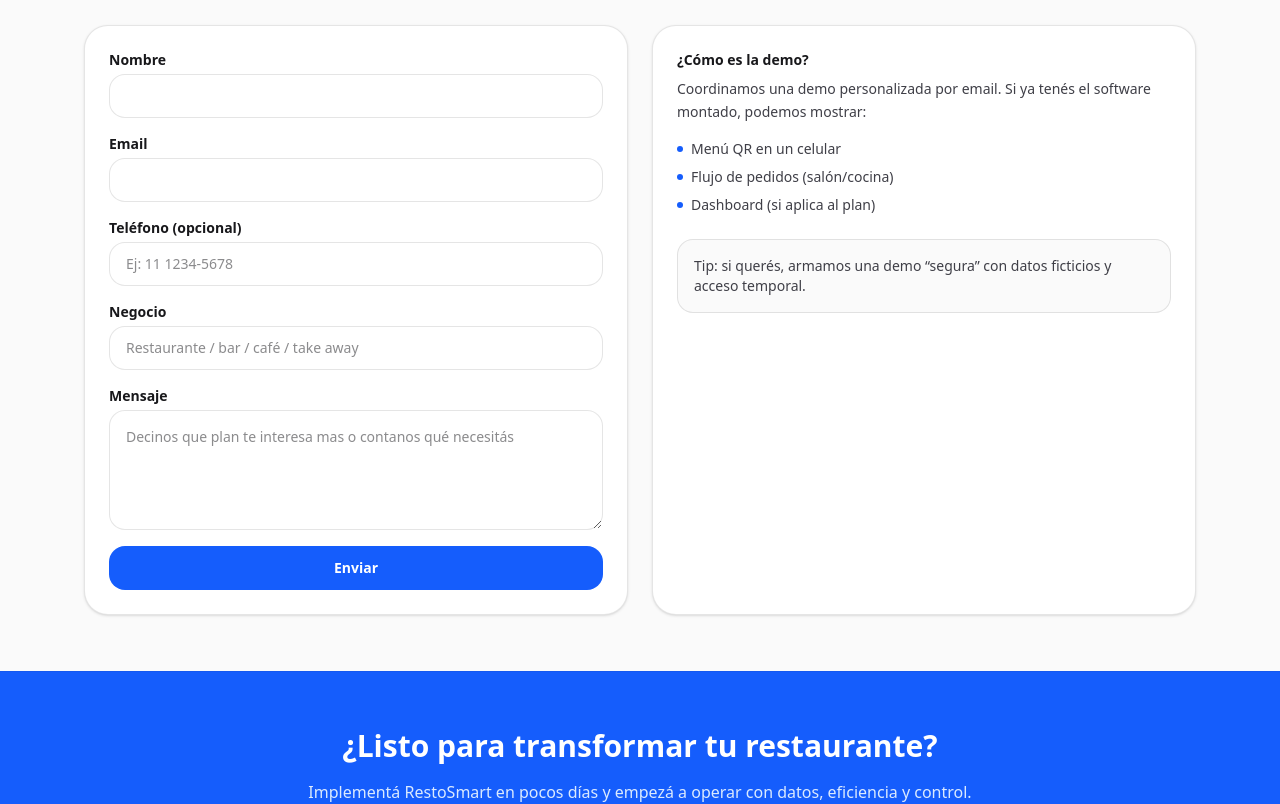
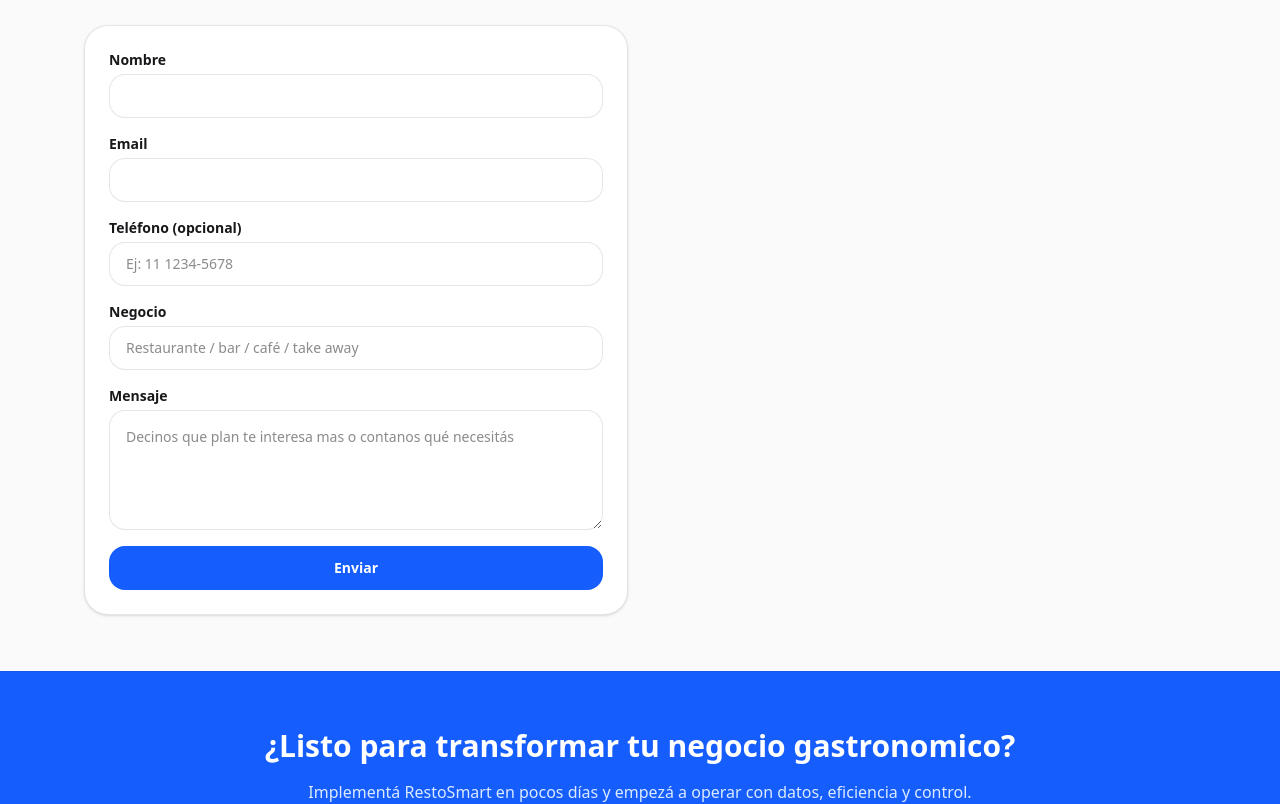
Before and after one commit to matiaslf10-wq/proyecto-soft, a Next.js app: page / in a window 1280 px wide. Shown: the part 3400-4204 px from the top of the page. Built offline with nearby package versions, Linux system fonts and the light colour scheme.

Commit message:
sacar el pedir demo

```diff
--- a/app/page.tsx
+++ b/app/page.tsx
@@ -593,33 +593,6 @@
                 ) : null}
               </div>
             </form>
-
-            <div className="rounded-3xl border border-black/10 bg-white p-6 shadow-sm">
-              <div className="text-sm font-semibold">¿Cómo es la demo?</div>
-              <p className="mt-2 text-sm text-zinc-700 leading-relaxed">
-                Coordinamos una demo personalizada por email. Si ya tenés el software montado,
-                podemos mostrar:
-              </p>
-
-              <ul className="mt-4 grid gap-2 text-sm text-zinc-700">
-                <li className="flex items-center gap-2">
-                  <span className="h-1.5 w-1.5 rounded-full bg-blue-600" />
-                  Menú QR en un celular
-                </li>
-                <li className="flex items-center gap-2">
-                  <span className="h-1.5 w-1.5 rounded-full bg-blue-600" />
-                  Flujo de pedidos (salón/cocina)
-                </li>
-                <li className="flex items-center gap-2">
-                  <span className="h-1.5 w-1.5 rounded-full bg-blue-600" />
-                  Dashboard (si aplica al plan)
-                </li>
-              </ul>
-
-              <div className="mt-6 rounded-2xl border border-black/10 bg-zinc-50 p-4 text-sm text-zinc-700">
-                Tip: si querés, armamos una demo “segura” con datos ficticios y acceso temporal.
-              </div>
-            </div>
           </div>
         </div>
       </section>
@@ -627,7 +600,7 @@
       {/* CTA Final */}
       <section className="border-t border-black/5 bg-blue-600">
         <div className="mx-auto max-w-6xl px-5 py-14 text-center text-white">
-          <h2 className="text-3xl font-bold">¿Listo para transformar tu restaurante?</h2>
+          <h2 className="text-3xl font-bold">¿Listo para transformar tu negocio gastronomico?</h2>
           <p className="mt-4 text-blue-100 max-w-2xl mx-auto">
             Implementá RestoSmart en pocos días y empezá a operar con datos, eficiencia y control.
           </p>
```
